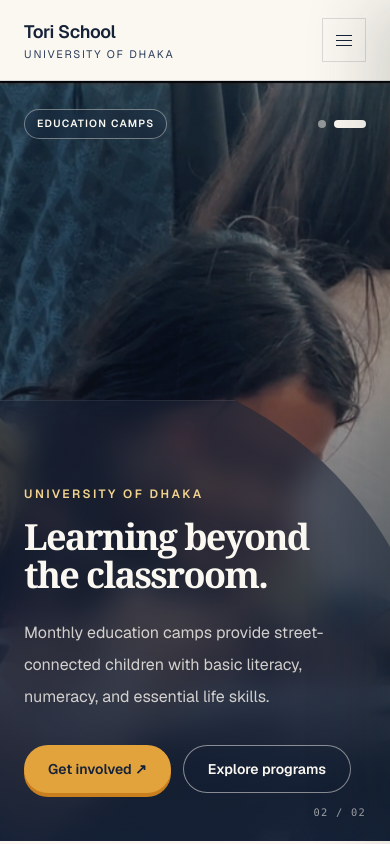
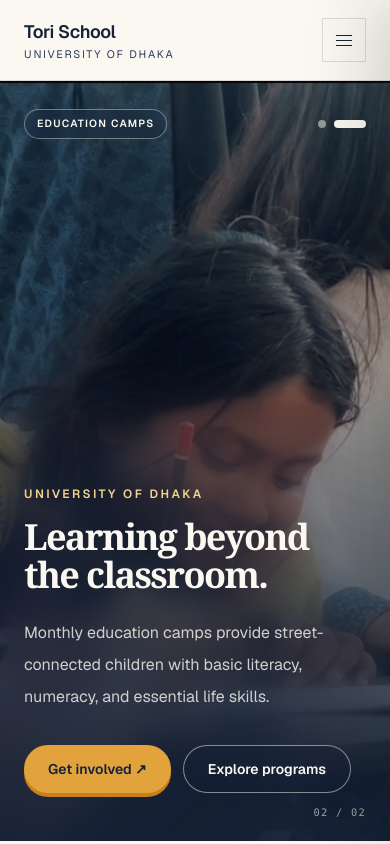
Before and after one commit to irfanAbir1231/torischool, a Next.js app: page / in a window 390 px wide. Shown: the top 844 px of the page. Built offline with nearby package versions, Linux system fonts and the light colour scheme.

Commit message:
fix: soften hero blur edges

```diff
--- a/src/app/globals.css
+++ b/src/app/globals.css
@@ -98,15 +98,15 @@ h1, h2, h3 {
 .hero-focus-blur {
   position: absolute;
   z-index: 1;
-  left: -16%;
-  bottom: -18%;
-  width: 92%;
-  height: 82%;
-  border: 1px solid rgba(251, 248, 241, 0.08);
-  background: rgba(21, 34, 56, 0.34);
-  backdrop-filter: blur(18px) saturate(0.82);
-  -webkit-backdrop-filter: blur(18px) saturate(0.82);
-  clip-path: ellipse(74% 68% at 28% 58%);
+  left: -22%;
+  bottom: -30%;
+  width: 124%;
+  height: 112%;
+  background: radial-gradient(ellipse 72% 66% at 28% 56%, rgba(21, 34, 56, 0.48) 0%, rgba(21, 34, 56, 0.42) 42%, rgba(21, 34, 56, 0.2) 68%, rgba(21, 34, 56, 0) 92%);
+  backdrop-filter: blur(22px) saturate(0.78);
+  -webkit-backdrop-filter: blur(22px) saturate(0.78);
+  mask-image: radial-gradient(ellipse 72% 66% at 28% 56%, #000 0%, #000 36%, rgba(0, 0, 0, 0.78) 58%, transparent 92%);
+  -webkit-mask-image: radial-gradient(ellipse 72% 66% at 28% 56%, #000 0%, #000 36%, rgba(0, 0, 0, 0.78) 58%, transparent 92%);
   pointer-events: none;
 }
 
@@ -114,16 +114,18 @@ h1, h2, h3 {
   content: "";
   position: absolute;
   inset: 0;
-  background: radial-gradient(ellipse at 58% 42%, rgba(21, 34, 56, 0.08), rgba(21, 34, 56, 0.35) 70%);
+  background: radial-gradient(ellipse 64% 58% at 26% 54%, rgba(21, 34, 56, 0.2), rgba(21, 34, 56, 0) 82%);
 }
 
 @media (max-width: 640px) {
   .hero-focus-blur {
-    left: -42%;
-    bottom: -14%;
-    width: 145%;
-    height: 72%;
-    clip-path: ellipse(68% 66% at 38% 58%);
+    left: -48%;
+    bottom: -20%;
+    width: 158%;
+    height: 92%;
+    background: radial-gradient(ellipse 70% 65% at 40% 58%, rgba(21, 34, 56, 0.52) 0%, rgba(21, 34, 56, 0.42) 46%, rgba(21, 34, 56, 0.18) 72%, rgba(21, 34, 56, 0) 94%);
+    mask-image: radial-gradient(ellipse 70% 65% at 40% 58%, #000 0%, #000 38%, rgba(0, 0, 0, 0.76) 60%, transparent 94%);
+    -webkit-mask-image: radial-gradient(ellipse 70% 65% at 40% 58%, #000 0%, #000 38%, rgba(0, 0, 0, 0.76) 60%, transparent 94%);
     backdrop-filter: blur(15px) saturate(0.8);
     -webkit-backdrop-filter: blur(15px) saturate(0.8);
   }
```
